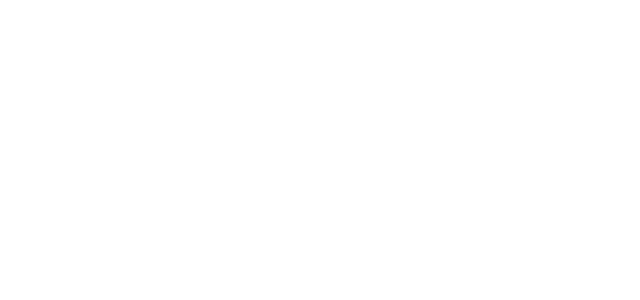
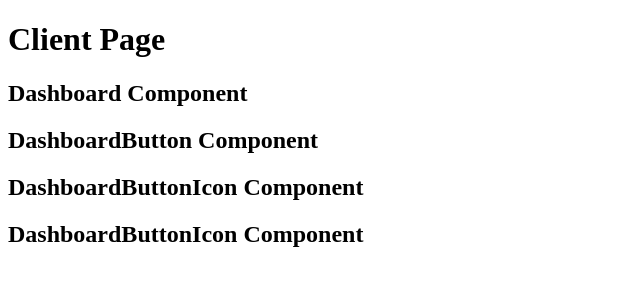
Before and after one commit to shaheemMPM/nuxt2-in-2024, a Nuxt app: page /client in a window 1280 px wide. Before the commit this address had no page. Shown: the top 300 px of the page, without its empty margins (0-640 px from the left). Built offline with nearby package versions, Linux system fonts and the light colour scheme.

Commit message:
Adds components and pages

```diff
--- /dev/null
+++ b/components/Dashboard/Button/icon.vue
@@ -0,0 +1,3 @@
+<template>
+  <h2>DashboardButtonIcon Component</h2>
+</template>
--- /dev/null
+++ b/components/Dashboard/Button/index.vue
@@ -0,0 +1,16 @@
+<template>
+  <div>
+    <h2>DashboardButton Component</h2>
+    <DashboardButtonIcon />
+  </div>
+</template>
+
+<script lang="ts">
+import DashboardButtonIcon from "./icon.vue";
+
+export default {
+  components: {
+    DashboardButtonIcon,
+  },
+};
+</script>
--- /dev/null
+++ b/components/Dashboard/index.vue
@@ -0,0 +1,3 @@
+<template>
+  <h2>Dashboard Component</h2>
+</template>
--- /dev/null
+++ b/pages/client/_id.vue
@@ -0,0 +1,7 @@
+<template>
+  <div>
+    <h1>Customer Id Page: {{ $route.params.id }}</h1>
+  </div>
+</template>
+
+<script></script>
--- /dev/null
+++ b/pages/client/index.vue
@@ -0,0 +1,8 @@
+<template>
+  <div>
+    <h1>Client Page</h1>
+    <Dashboard />
+    <DashboardButton />
+    <DashboardButtonIcon />
+  </div>
+</template>
--- /dev/null
+++ b/pages/customer.vue
@@ -0,0 +1,5 @@
+<template>
+  <div>
+    <h1>Customer Page</h1>
+  </div>
+</template>
```
Also changed, not shown: components/NuxtLogo.vue (+10 -2 lines), package.json (line endings or trailing spaces).
